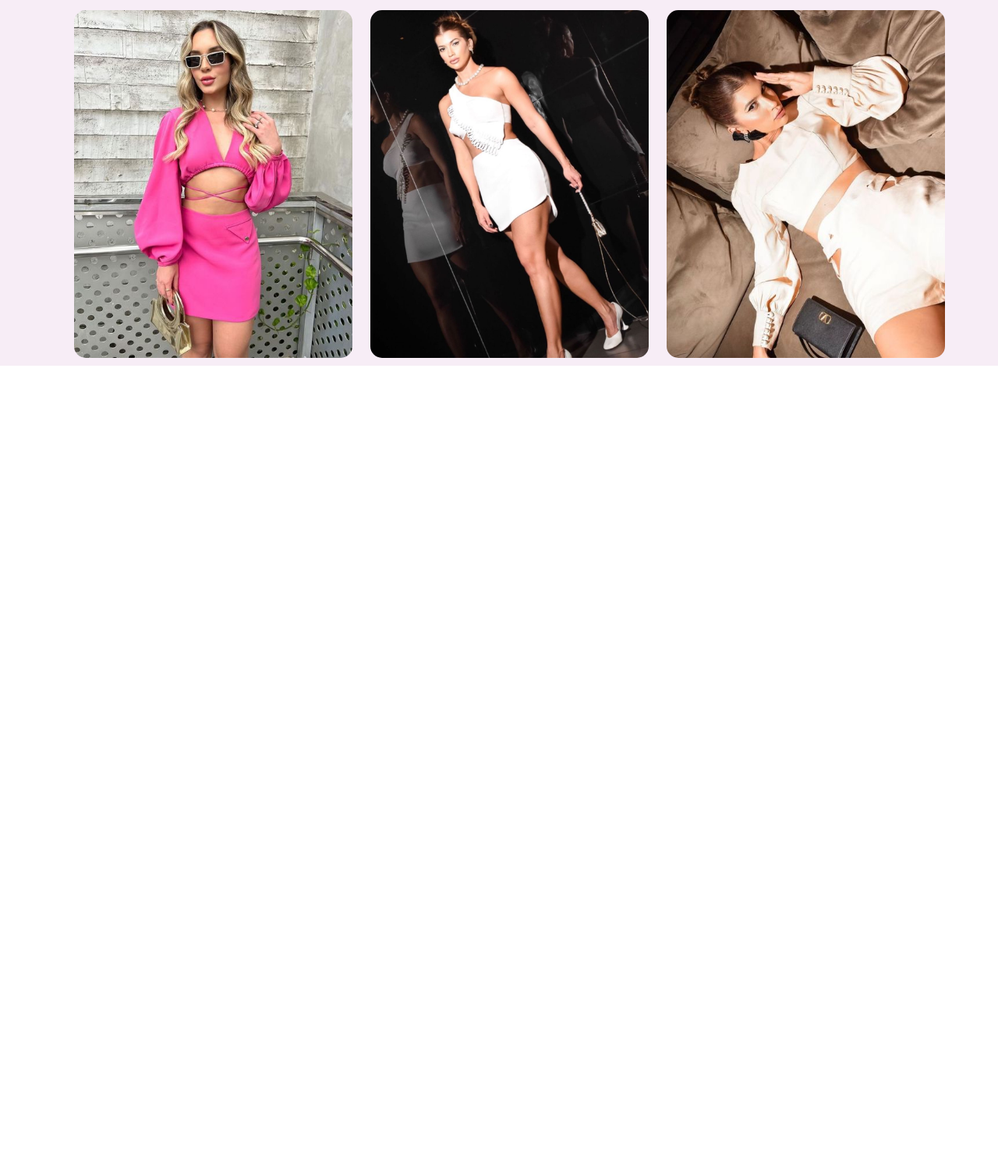
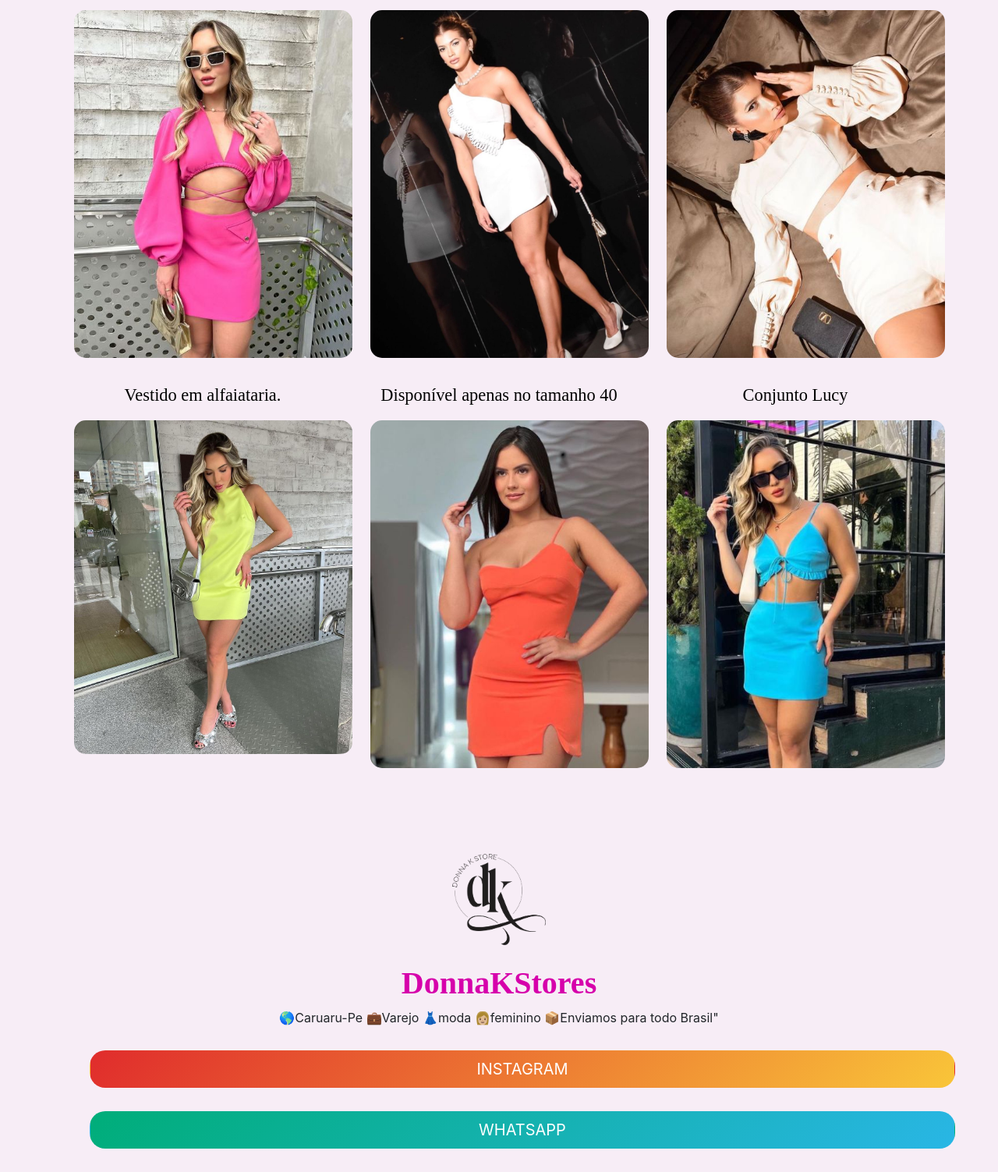
Before and after one commit to IuryDavila/Loja_Kau, a plain HTML site: page index.html in a window 1280 px wide. Shown: the part 1164-2667 px from the top of the page at 78% size. Before the commit the page ends 1633 px from the top, so only its background shows below. Drawn offline with nearby package versions, Linux system fonts and the light colour scheme.

Commit message:
corpo ok

```diff
--- a/index.html
+++ b/index.html
@@ -90,23 +90,23 @@
 	</section>
 
 	<section class="modelos">
-		<div class="container">
+		<div class="container"> <!-- INICIO DO CONTAINER -->
 			<div class="row">
 				<div class="col-4">
-					<h1 class="textoModelo1 text-center">
+					<a href="https://www.instagram.com/p/Csev7NVvX4s/"><h1 class="textoModelo1 text-center">
 						Conjunto em alfaiataria. <br>
-						Disponível no PRETO 38 e 40
-					</h1>
+						Disponível no PRETO 38 e 40.
+					</h1></a>
 				</div>
 				<div class="col-4">
-					<h1 class="textoModelo1 text-center">
+					<a href="https://www.instagram.com/p/CsoPt3NOSv9/"> <h1 class="textoModelo1 text-center">
 						Conjunto Zolle
-					</h1>
+					</h1></a>
 				</div>
 				<div class="col-4">
-					<h1 class="textoModelo1 text-center">
-						Alfaiataria romântico e sofisticado
-					</h1>
+					<a href="https://www.instagram.com/p/CsoPLJvOpvw/"><h1 class="textoModelo1 text-center">
+						 Alfaiataria romântico e sofisticado
+					</h1></a>
 
 				</div>
 
@@ -114,20 +114,71 @@
 
 			<div class="row">
 				<div class="col-4">
-					<img class="img-1" src="assets/modelo1.jpg">
+					<a href="https://www.instagram.com/p/Csev7NVvX4s/"> <img class="img-1" src="assets/modelo1.jpg"></a>
 				</div>
 				<div class="col-4">
-					<img class="img-1" src="assets/modelo2.jpg">
+					<a href="https://www.instagram.com/p/CsoPt3NOSv9/"><img class="img-1" src="assets/modelo2.jpg"></a>
 				</div>
 				<div class="col-4">
-					<img class="img-1" src="assets/modelo3.jpg">
+					<a href="https://www.instagram.com/p/CsoPLJvOpvw/"> <img class="img-1" src="assets/modelo3.jpg"></a>
 				</div>
 
 			</div>
+
+			<div class="row">
+				<div class="col-4">
+					<a href="https://www.instagram.com/p/Csev7NVvX4s/"><h1 class="textoModelo1 text-center">
+						Vestido em alfaiataria.
+					</h1></a>
+				</div>
+				<div class="col-4">
+					<a href="https://www.instagram.com/p/CsoPt3NOSv9/"> <h1 class="textoModelo1 text-center">
+						Disponível apenas no tamanho 40
+					</h1></a>
+				</div>
+				<div class="col-4">
+					<a href="https://www.instagram.com/p/CsoPLJvOpvw/"><h1 class="textoModelo1 text-center">
+						 Conjunto Lucy
+					</h1></a>
+
+				</div>
+
+			</div>
+
+			<div class="row">
+				<div class="col-4">
+					<a href="https://www.instagram.com/p/Csev7NVvX4s/"> <img class="img-1" src="assets/modelo4.jpg"></a>
+				</div>
+				<div class="col-4">
+					<a href="https://www.instagram.com/p/CsoPt3NOSv9/"><img class="img-1" src="assets/modelo5.jpg"></a>
+				</div>
+				<div class="col-4">
+					<a href="https://www.instagram.com/p/CsoPLJvOpvw/"> <img class="img-1" src="assets/modelo6.jpg"></a>
+				</div>
+
+			</div>
+
+		</div> <!-- FIM DO CONTAINER -->
+
+	</section> <!-- FIM DO CENTRO -->
+
+	<footer class="rodape">
+		<div class="container">
+			<div class="row">
+				<div class="col-12">
+					<img class="rounded mx-auto d-block" src="assets/logo.png">
+					<h1 class="Texto text-center"> DonnaKStores</h1>
+					<p class="textinho text-center"> 🌎Caruaru-Pe 💼Varejo 👗moda 👩🏼feminino 📦Enviamos para todo Brasil"</p>
+					<button class=" btnInstagram btn btn-lg btn-block">INSTAGRAM</button>
+					<button class=" btnWhats btn btn-lg btn-block">WHATSAPP</button>
+				</div>
+
+			</div>
+
+
 		</div>
 
-	</section>
-
+	</footer>
 
 
 
--- a/style.css
+++ b/style.css
@@ -1,3 +1,5 @@
+
+
 header{
 	height: 120px;
 	background-color: #f7edf6;
@@ -57,3 +59,43 @@ header a{
 	font-size: 1.4em;
 	margin-top: 25px;
 }
+
+.modelos a {
+ color: black;
+}
+
+.modelos a:hover{
+	color: gray;
+	text-decoration: none;
+}
+
+
+.rodape img{
+	width: 120px;
+	margin-top: 100px;
+	margin-bottom: 25px;
+}
+
+footer{
+		background-color: #f7edf6;
+}
+
+footer h1{
+	font-family: "Times New Roman", Times, serif;
+	font-weight: bold;
+	color: #d600ab;
+}
+
+footer .btnInstagram{
+	background:linear-gradient(135deg,rgb(224,44,44) 0%,rgb(249,197,57) 100%);
+	margin: 30px;
+	border-radius: 20px;
+	color: white;
+}
+
+footer .btnWhats{
+	background:linear-gradient(135deg,rgb(0,173,121) 0%,rgb(41,182,229) 100%);
+	margin: 30px;
+	border-radius: 20px;
+	color: white;
+}
```
Also changed, not shown: assets/modelo4.jpg (added), assets/modelo5.jpg (added), assets/modelo6.jpg (added).
